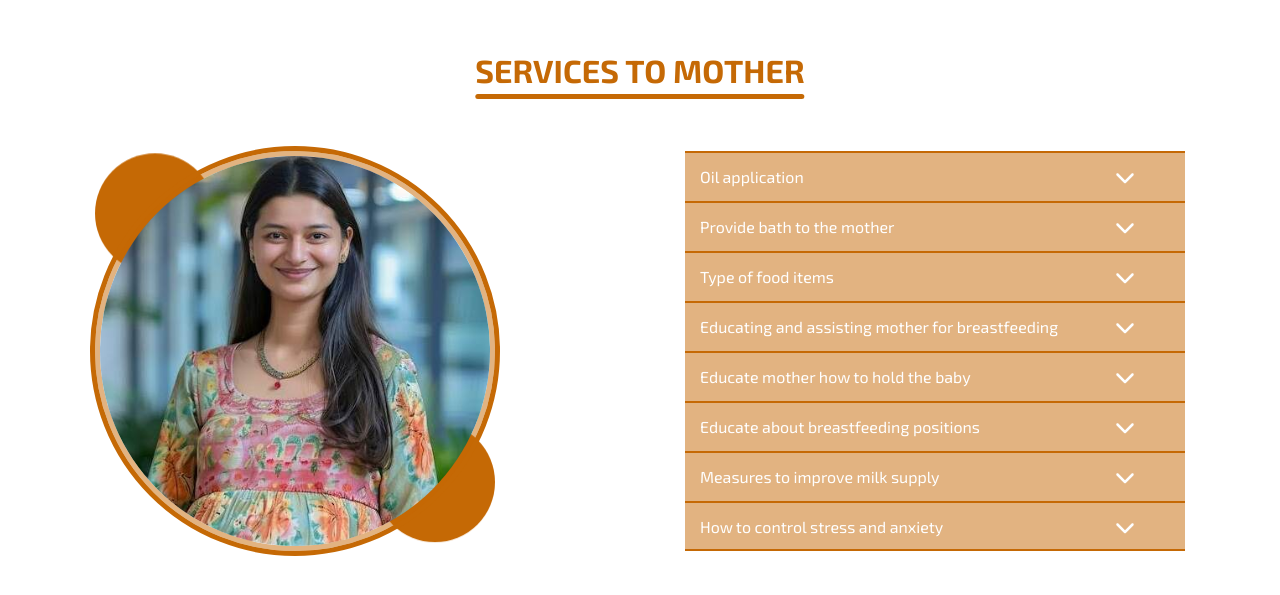
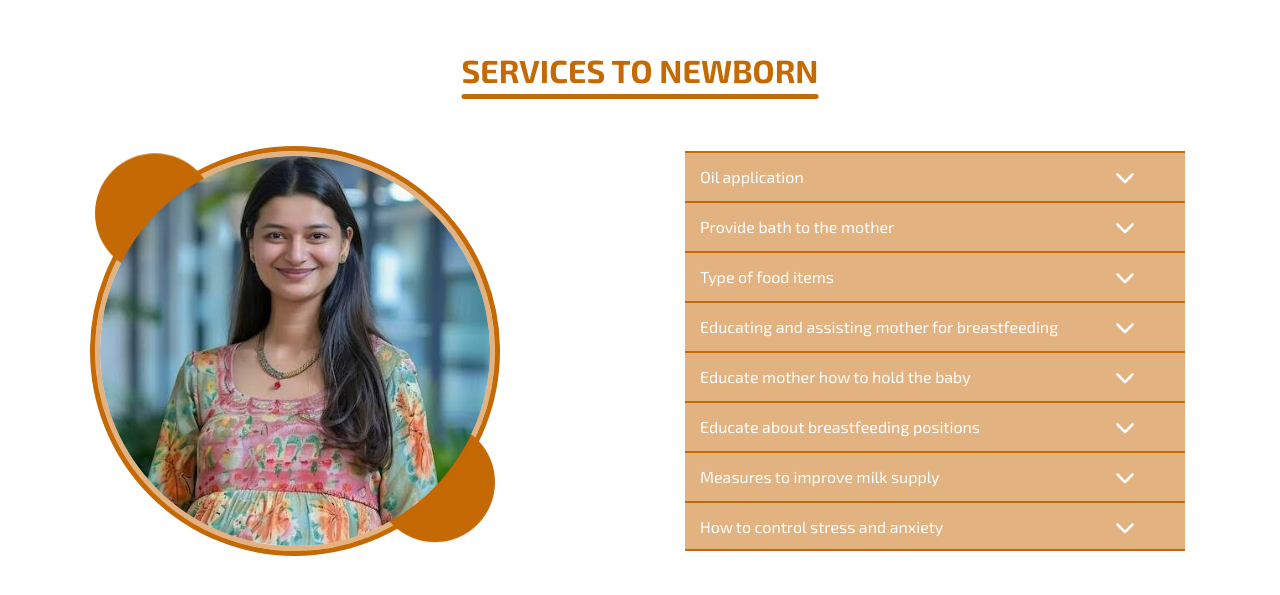
Before and after one commit to Sreyash-Reddy/mom-and-newborn, a React (Vite) app: page / in a window 1280 px wide. Shown: the part 2449-3044 px from the top of the page. Built offline with nearby package versions, Linux system fonts and the light colour scheme; a web font is replaced by a local one.

Commit message:
Update Services_Newborn.jsx

```diff
--- a/src/components/Services_Newborn.jsx
+++ b/src/components/Services_Newborn.jsx
@@ -45,7 +45,7 @@ export const Services_Newborn = () => {
     return (
         <div className="services-newborn">
             <div className="services-newborn-heading">
-                <h1>SERVICES TO MOTHER</h1>
+                <h1>SERVICES TO NEWBORN</h1>
             </div>
             <div className="services-newborn-container">
                 <div className="services-newborn-images">
```
